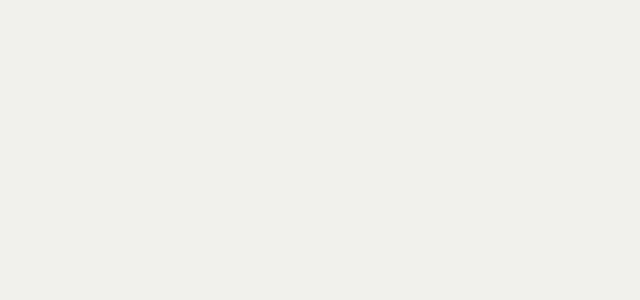
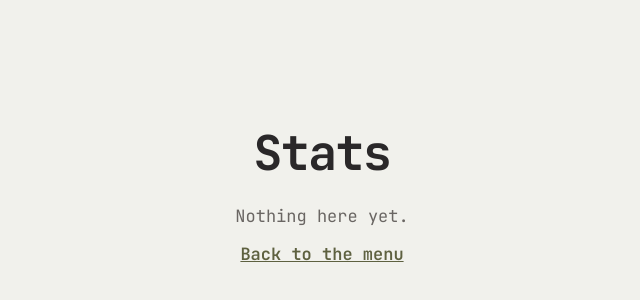
Before and after one commit to timone34/loveletter_project, a React (Vite) app in the folder web/: page /stats in a window 1280 px wide. Before the commit this address had no page. Shown: the part 208-508 px from the top of the page, without its empty margins (318-958 px from the left). Built offline with nearby package versions, Linux system fonts and the light colour scheme.

Commit message:
ComingSoon pages

```diff
--- a/web/src/App.tsx
+++ b/web/src/App.tsx
@@ -1,6 +1,7 @@
 import { BrowserRouter, Routes, Route } from "react-router-dom";
 import Home from "./pages/Home";
 import Play from "./pages/Play";
+import ComingSoon from "./pages/ComingSoon"
 // import Simulate from "./pages/Simulate";
 // import Stats from "./pages/Stats";
 
@@ -10,8 +11,8 @@ function App() {
       <Routes>
         <Route path="/" element={<Home />} />
         <Route path="/play" element={<Play />} />
-        {/* <Route path="/simulate" element={<Simulate />} /> */}
-        {/* <Route path="/stats" element={<Stats />} /> */}
+        <Route path="/simulate" element={<ComingSoon title="Simulate" />} />
+        <Route path="/stats" element={<ComingSoon title="Stats" />} />
       </Routes>
     </BrowserRouter>
   );
--- /dev/null
+++ b/web/src/pages/ComingSoon.css
@@ -0,0 +1,24 @@
+.soon {
+  min-height: 100svh;
+  display: grid;
+  place-content: center;
+  gap: 0.75rem;
+  padding: 2rem;
+  text-align: center;
+}
+
+.soon h1 {
+  font-family: var(--font-display);
+  font-weight: 700;
+  font-size: clamp(2rem, 5vw, 3rem);
+  letter-spacing: -0.03em;
+}
+
+.soon p {
+  color: var(--text-muted);
+}
+
+.soon__link {
+  font-weight: 600;
+  color: var(--primary);
+}
--- /dev/null
+++ b/web/src/pages/ComingSoon.tsx
@@ -0,0 +1,16 @@
+import { Link } from "react-router";
+import "./ComingSoon.css";
+
+type Props = { title: string };
+
+export default function ComingSoon({ title }: Props) {
+  return (
+    <main className="soon">
+      <h1>{title}</h1>
+      <p>Nothing here yet.</p>
+      <Link to="/" className="soon__link">
+        Back to the menu
+      </Link>
+    </main>
+  );
+}
```
